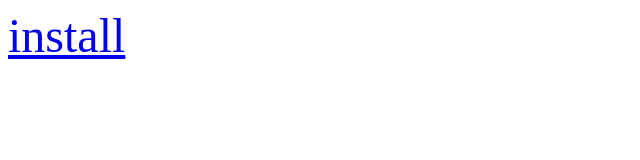
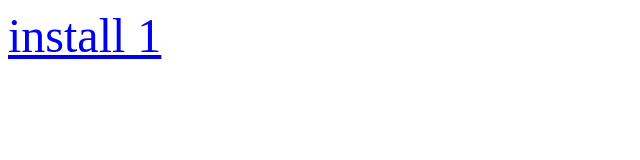
Before and after one commit to woosim/woosimtest1, a plain HTML site: page index.html in a window 1280 px wide. Shown: the full height of the page, 0-640 px from the left. Drawn offline with Linux system fonts and the light colour scheme.

Commit message:
Update index.html

```diff
--- a/index.html
+++ b/index.html
@@ -9,7 +9,7 @@
 </head>
 
 <body>
-	<font size = 25><a href="itms-services://?action=download-manifest&url=https://raw.githubusercontent.com/woosim/woosimtest1/master/woosimtest1.plist">install</a></font>
+	<font size = 25><a href="itms-services://?action=download-manifest&url=https://raw.githubusercontent.com/woosim/woosimtest1/master/woosimtest1.plist"> install 1 </a></font>
 </body>
 
 </html>
```
